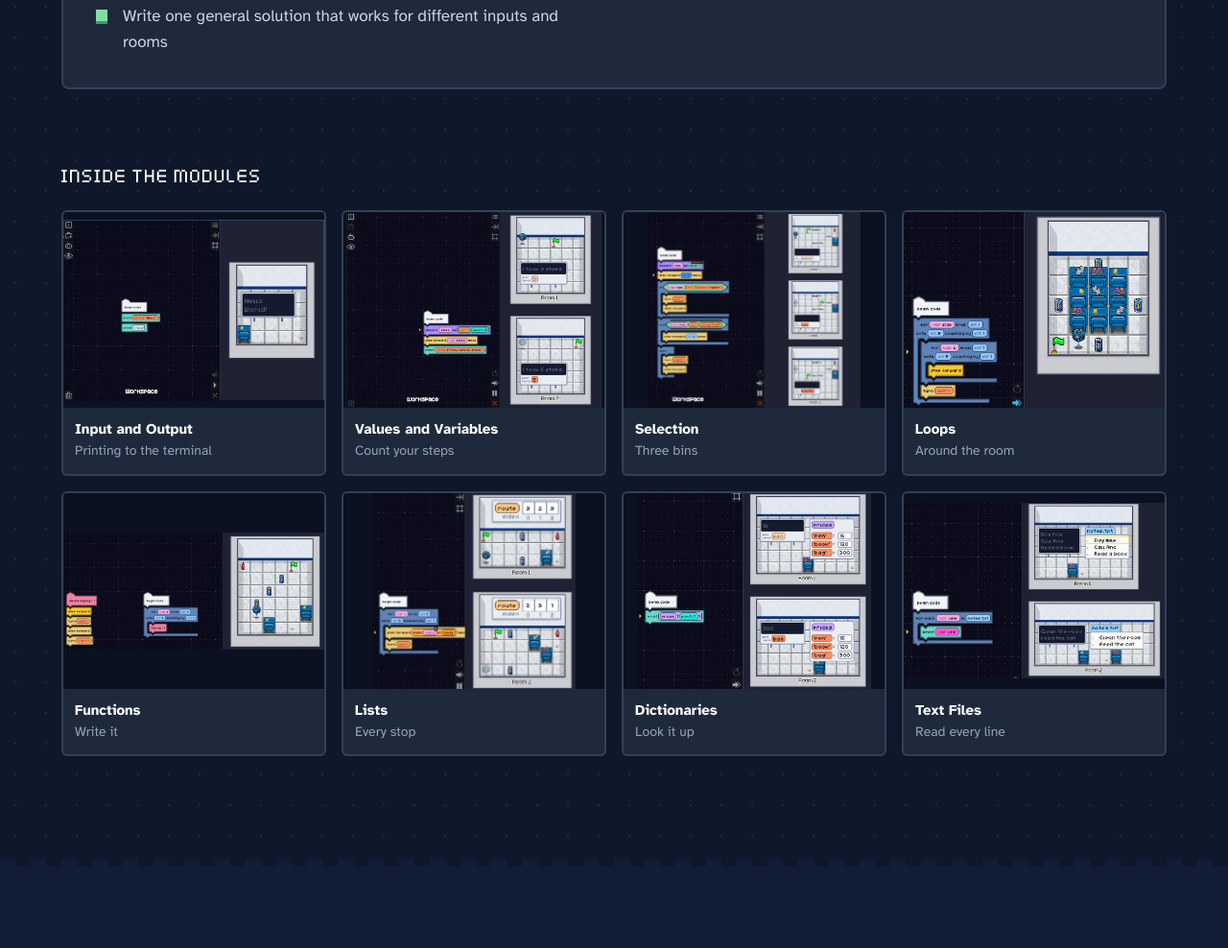
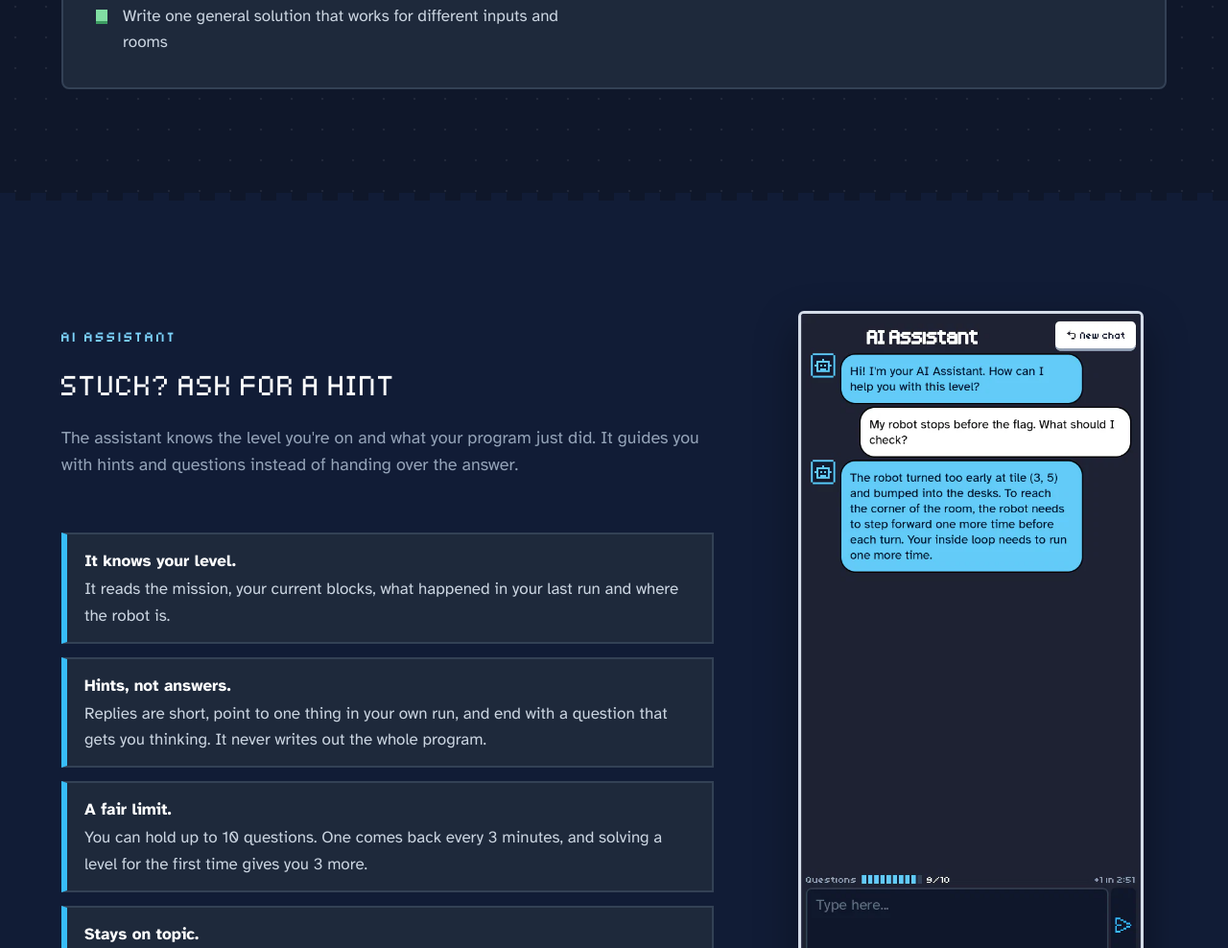
Before and after one commit to Yonimx/unicode-ue-page, a plain HTML site: page index.html in a window 1280 px wide. Shown: the part 5130-6118 px from the top of the page at 96% size. Drawn offline with Linux system fonts and the light colour scheme.

Commit message:
Update download links and remove gallery images

```diff
--- a/css/style.css
+++ b/css/style.css
@@ -817,7 +817,6 @@ code {
 .objectives { background: var(--panel); border: 2px solid var(--line); }
 .objectives__title,
 .privacy__title,
-.gallery__title,
 .req__title {
   margin: 0 0 8px;
   font-family: var(--font-pixel);
@@ -848,34 +847,6 @@ code {
   box-shadow: 0 3px 0 var(--green-edge);
 }
 .checks--two { grid-template-columns: repeat(2, minmax(0, 1fr)); gap: 10px 36px; }
-
-.gallery { margin-top: clamp(48px, 6vw, 72px); }
-.gallery__list {
-  display: grid;
-  grid-template-columns: repeat(4, minmax(0, 1fr));
-  gap: 16px;
-  margin: 18px 0 0;
-  padding: 0;
-  list-style: none;
-}
-.gallery figure {
-  height: 100%;
-  margin: 0;
-  overflow: hidden;
-  background: var(--panel);
-  border: 2px solid var(--line);
-  border-radius: 6px;
-}
-.gallery img {
-  display: block;
-  width: 100%;
-  height: auto;
-  aspect-ratio: 4 / 3;
-  object-fit: contain;
-  background: #0b1120;
-}
-.gallery figcaption { padding: 10px 12px 12px; font-size: 14px; color: var(--muted); }
-.gallery figcaption strong { display: block; font-size: 15px; color: #fff; }
 
 /* ---------- AI assistant ---------- */
 
@@ -1108,7 +1079,6 @@ code {
 
 @media (max-width: 1000px) {
   .features { grid-template-columns: repeat(2, minmax(0, 1fr)); }
-  .gallery__list { grid-template-columns: repeat(2, minmax(0, 1fr)); }
   .footer__grid { grid-template-columns: 1fr 1fr; }
   .how { grid-template-columns: minmax(0, 1fr); }
   .how__show { display: none; }
@@ -1180,10 +1150,6 @@ code {
   .robot-spot--a, .robot-spot--b { display: none; }
 }
 
-@media (max-width: 420px) {
-  .gallery__list { grid-template-columns: minmax(0, 1fr); }
-}
-
 /* ---------- Visitors who ask for less motion get a still page ---------- */
 
 @media (prefers-reduced-motion: reduce) {
--- a/index.html
+++ b/index.html
@@ -97,7 +97,7 @@
             <svg class="btn__icon" viewBox="0 0 6 10" aria-hidden="true" shape-rendering="crispEdges"><path d="M0 0h1v10H0zM1 1h1v8H1zM2 2h1v6H2zM3 3h1v4H3zM4 4h1v2H4z"/></svg>
             Play in browser
           </a>
-          <a class="btn btn--outline btn--large" data-link="download" href="https://unicode-ue.itch.io/unicode" target="_blank" rel="noopener">Download for Windows</a>
+          <a class="btn btn--outline btn--large" data-link="download" href="https://github.com/alex-daniel-ue/unicode/releases/latest/download/UniCode-Windows.zip" target="_blank" rel="noopener">Download for Windows</a>
         </div>
         <ul class="hero__facts" aria-label="At a glance">
           <li>93 levels</li>
@@ -302,20 +302,6 @@
             <li>Write one general solution that works for different inputs and rooms</li>
           </ul>
         </div>
-
-        <div class="gallery" data-reveal>
-          <h3 class="gallery__title">Inside the modules</h3>
-          <ul class="gallery__list">
-            <li><figure><img src="assets/shots/mod-io.webp" alt="Two print blocks under Begin, and a terminal in the room that shows Hello World." width="900" height="622" loading="lazy"><figcaption><strong>Input and Output</strong> Printing to the terminal</figcaption></figure></li>
-            <li><figure><img src="assets/shots/mod-variables.webp" alt="A program that stores what the user types in a variable called steps, then steps forward that many times." width="900" height="692" loading="lazy"><figcaption><strong>Values and Variables</strong> Count your steps</figcaption></figure></li>
-            <li><figure><img src="assets/shots/mod-selection.webp" alt="An if, elif and else program choosing between paper, can and plastic bins in three rooms." width="900" height="826" loading="lazy"><figcaption><strong>Selection</strong> Three bins</figcaption></figure></li>
-            <li><figure><img src="assets/shots/mod-loops.webp" alt="Nested for loops guiding the robot around a classroom." width="900" height="675" loading="lazy"><figcaption><strong>Loops</strong> Around the room</figcaption></figure></li>
-            <li><figure><img src="assets/shots/mod-functions.webp" alt="A define zigzag block with four steps, called four times from a for loop." width="900" height="406" loading="lazy"><figcaption><strong>Functions</strong> Write it</figcaption></figure></li>
-            <li><figure><img src="assets/shots/mod-lists.webp" alt="A for loop reading a list called route by index to decide how far the robot steps." width="900" height="863" loading="lazy"><figcaption><strong>Lists</strong> Every stop</figcaption></figure></li>
-            <li><figure><img src="assets/shots/mod-dicts.webp" alt="A print block looking up a price in a dictionary called prices, with the answer on each room's terminal." width="900" height="753" loading="lazy"><figcaption><strong>Dictionaries</strong> Look it up</figcaption></figure></li>
-            <li><figure><img src="assets/shots/mod-files.webp" alt="A for each loop printing every line of notes.txt to the terminal." width="900" height="606" loading="lazy"><figcaption><strong>Text Files</strong> Read every line</figcaption></figure></li>
-          </ul>
-        </div>
       </div>
     </section>
 
@@ -383,7 +369,7 @@
               <dt>Internet</dt><dd>Only for the AI assistant. Everything else works offline</dd>
               <dt>Input</dt><dd>A mouse and keyboard</dd>
             </dl>
-            <a class="btn btn--outline btn--small" data-link="download" href="https://unicode-ue.itch.io/unicode" target="_blank" rel="noopener">Download for Windows</a>
+            <a class="btn btn--outline btn--small" data-link="download" href="https://github.com/alex-daniel-ue/unicode/releases/latest/download/UniCode-Windows.zip" target="_blank" rel="noopener">Download for Windows</a>
           </article>
         </div>
         <p class="note" data-reveal>Phones and tablets aren't supported yet. UniCode is made for a mouse and a bigger screen.</p>
@@ -464,7 +450,7 @@
           </details>
           <details>
             <summary>Windows says "Windows protected your PC"</summary>
-            <p>UniCode isn't signed with a paid certificate, so Windows warns about it. Click <strong>More info</strong>, then <strong>Run anyway</strong>. Only run copies you downloaded from this page or our itch.io page.</p>
+            <p>UniCode isn't signed with a paid certificate, so Windows warns about it. Click <strong>More info</strong>, then <strong>Run anyway</strong>. Only run copies you downloaded from this page or from our GitHub releases.</p>
           </details>
           <details>
             <summary>The robot doesn't move when I press play</summary>
@@ -525,7 +511,7 @@
             <svg class="btn__icon" viewBox="0 0 6 10" aria-hidden="true" shape-rendering="crispEdges"><path d="M0 0h1v10H0zM1 1h1v8H1zM2 2h1v6H2zM3 3h1v4H3zM4 4h1v2H4z"/></svg>
             Play in browser
           </a>
-          <a class="btn btn--outline btn--large" data-link="download" href="https://unicode-ue.itch.io/unicode" target="_blank" rel="noopener">Download for Windows</a>
+          <a class="btn btn--outline btn--large" data-link="download" href="https://github.com/alex-daniel-ue/unicode/releases/latest/download/UniCode-Windows.zip" target="_blank" rel="noopener">Download for Windows</a>
         </div>
       </div>
     </section>
@@ -540,7 +526,7 @@
       <nav class="footer__links" aria-label="Footer">
         <h2 class="footer__heading">Play</h2>
         <a data-link="play" href="https://unicode-ue.itch.io/unicode" target="_blank" rel="noopener">Play on itch.io</a>
-        <a data-link="download" href="https://unicode-ue.itch.io/unicode" target="_blank" rel="noopener">Download for Windows</a>
+        <a data-link="download" href="https://github.com/alex-daniel-ue/unicode/releases/latest/download/UniCode-Windows.zip" target="_blank" rel="noopener">Download for Windows</a>
         <a href="#how-to-play">How to play</a>
       </nav>
       <nav class="footer__links" aria-label="Help">
--- a/js/config.js
+++ b/js/config.js
@@ -8,5 +8,5 @@
  */
 window.UNICODE_LINKS = {
   play: "https://unicode-ue.itch.io/unicode",
-  download: "https://unicode-ue.itch.io/unicode"
+  download: "https://github.com/alex-daniel-ue/unicode/releases/latest/download/UniCode-Windows.zip"
 };
```
Also changed, not shown: assets/shots/mod-dicts.webp (deleted), assets/shots/mod-files.webp (deleted), assets/shots/mod-functions.webp (deleted), assets/shots/mod-io.webp (deleted), assets/shots/mod-lists.webp (deleted), assets/shots/mod-loops.webp (deleted), assets/shots/mod-selection.webp (deleted), assets/shots/mod-variables.webp (deleted).
